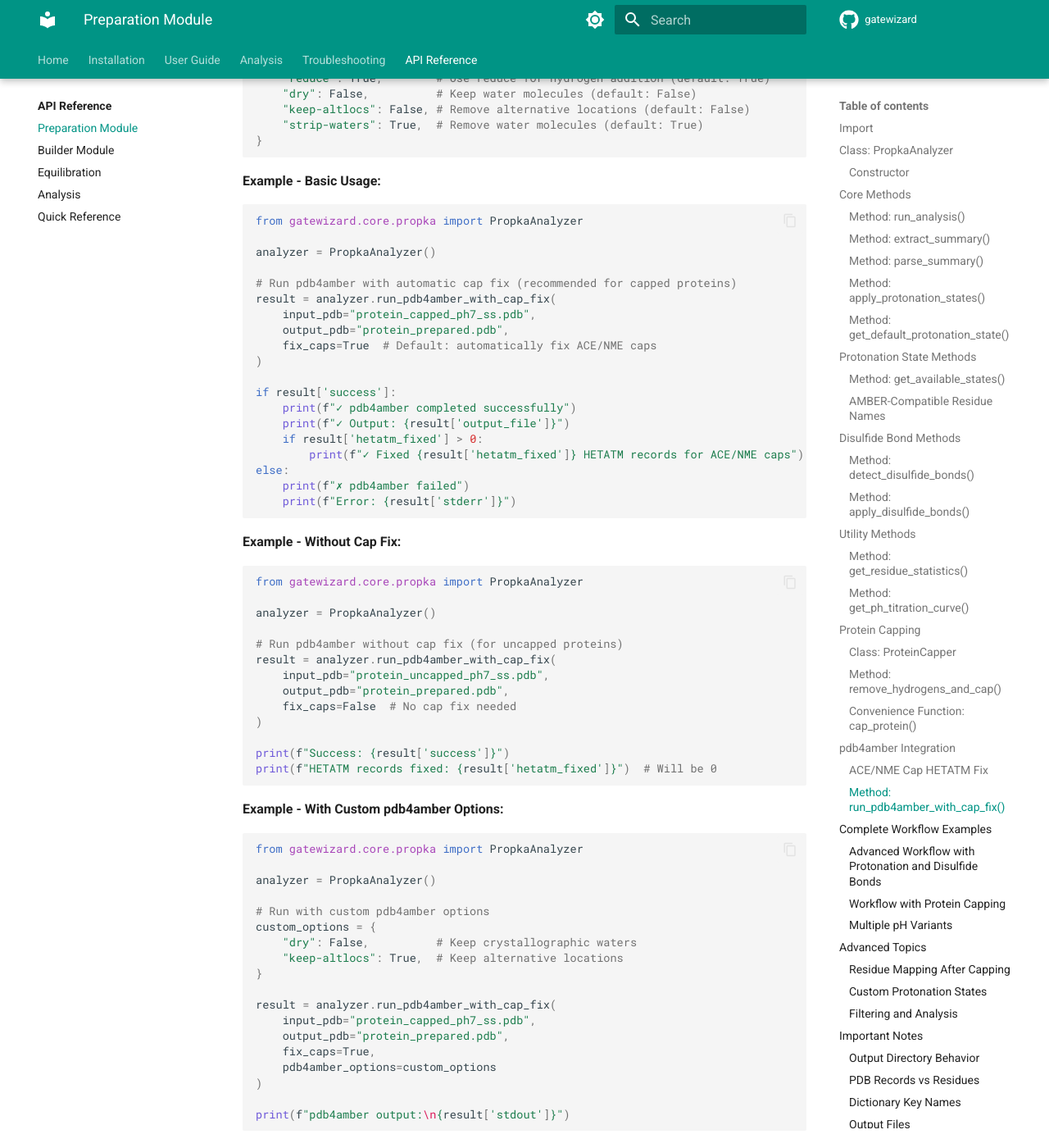
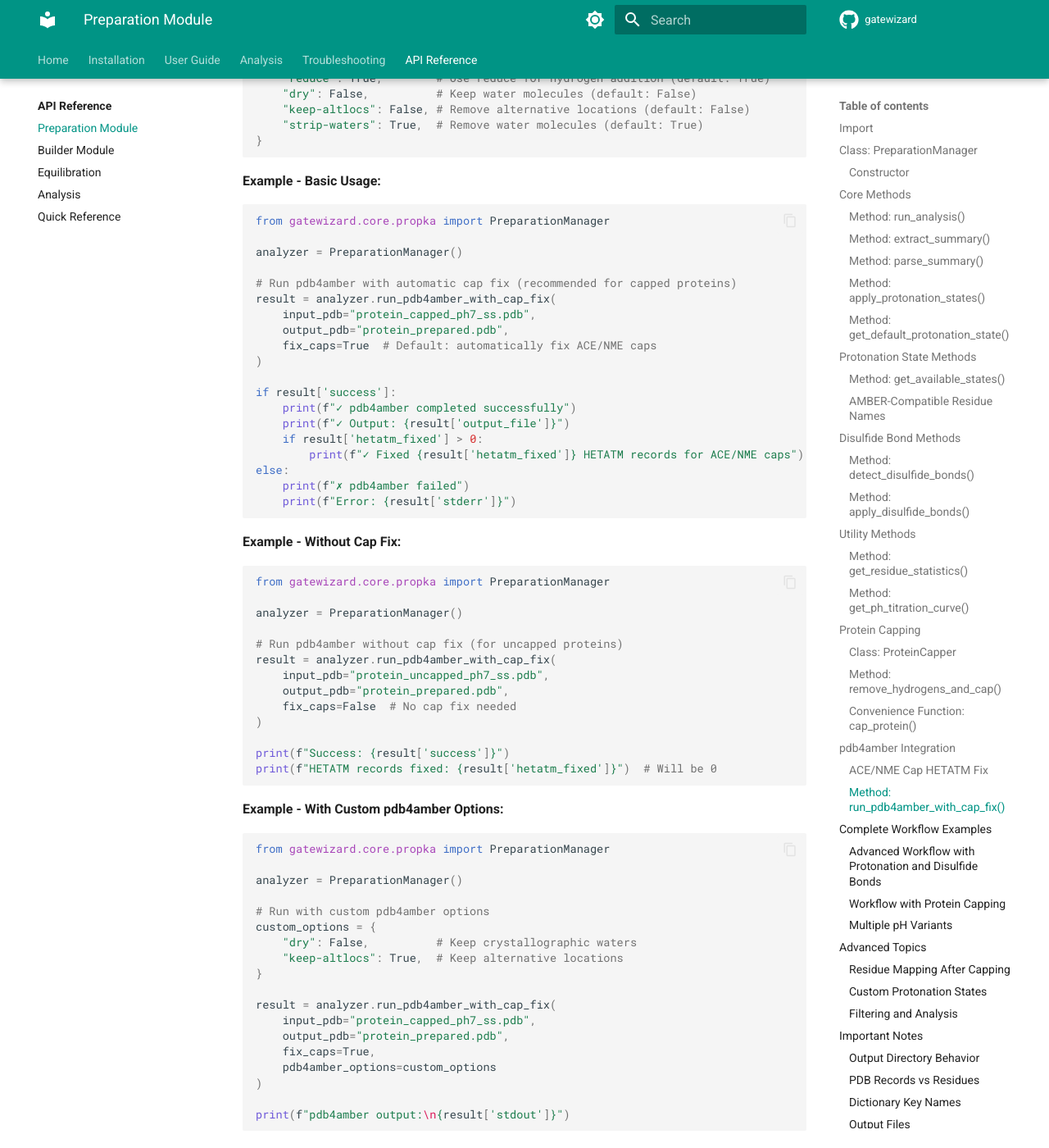
Before and after one commit to maurobedoya/gatewizard, an MkDocs documentation site: the page built from docs/api/preparation.md, in a window 1280 px wide and 1400 px high, scrolled down 26613 px. Shown: the whole window at 82% size. Built offline with MkDocs 1.6.1 and Material for MkDocs 9.7.7, drawn with Linux system fonts in a browser that asks for light colours; comment, search, counter and statistics services are not loaded; the version menu is left out; some of the changed text lies outside the part shown.

Commit message:
Update docs and tests for PreparationManager rename
Replaces all references to PropkaAnalyzer with PreparationManager in documentation and test example files to reflect the updated class name. Adds new example output files and updates test data for consistency with the latest API documentation.

````diff
--- a/docs/api/preparation.md
+++ b/docs/api/preparation.md
@@ -11,18 +11,18 @@ Module for predicting pKa values and managing protonation states in protein stru
 ## Import
 
 ```python
-from gatewizard.core.propka import PropkaAnalyzer
+from gatewizard.core.propka import PreparationManager
 from gatewizard.utils.protein_capping import ProteinCapper
 ```
 
-## Class: PropkaAnalyzer
+## Class: PreparationManager
 
 Main class for running Propka analysis and managing protein protonation states.
 
 ### Constructor
 
 ```python
-PropkaAnalyzer(propka_version: str = "3")
+PreparationManager(propka_version: str = "3")
 ```
 
 **Parameters:**
@@ -31,13 +31,13 @@ PropkaAnalyzer(propka_version: str = "3")
 |-----------|------|---------|-------------|
 | `propka_version` | `str` | `"3"` | Version of Propka to use |
 
-**Returns:** `PropkaAnalyzer` instance
+**Returns:** `PreparationManager` instance
 
 **Example:**
 ```python
-from gatewizard.core.propka import PropkaAnalyzer
-
-analyzer = PropkaAnalyzer(propka_version="3")
+from gatewizard.core.propka import PreparationManager
+
+analyzer = PreparationManager(propka_version="3")
 print(f"Using PROPKA version: {analyzer.propka_version}")
 ```
 
@@ -73,9 +73,9 @@ run_analysis(pdb_file: str, output_dir: Optional[str] = None) -> str
 
 **Example:**
 ```python
-from gatewizard.core.propka import PropkaAnalyzer
-
-analyzer = PropkaAnalyzer()
+from gatewizard.core.propka import PreparationManager
+
+analyzer = PreparationManager()
 pka_file = analyzer.run_analysis("protein.pdb")
 # Returns: "protein.pka"
 ```
@@ -112,9 +112,9 @@ extract_summary(
 
 **Example:**
 ```python
-from gatewizard.core.propka import PropkaAnalyzer
-
-analyzer = PropkaAnalyzer()
+from gatewizard.core.propka import PreparationManager
+
+analyzer = PreparationManager()
 
 # First run analysis to generate the .pka file
 analyzer.run_analysis("protein.pdb")
@@ -201,9 +201,9 @@ PROPKA analyzes both **protein residues** and **ligand molecules** for ionizable
 
 **Example:**
 ```python
-from gatewizard.core.propka import PropkaAnalyzer
-
-analyzer = PropkaAnalyzer()
+from gatewizard.core.propka import PreparationManager
+
+analyzer = PreparationManager()
 
 # First run analysis and extract summary to generate the summary file
 analyzer.run_analysis("protein.pdb")
@@ -391,9 +391,9 @@ Custom states can be specified with or without chain identifiers:
 
 **Example:**
 ```python
-from gatewizard.core.propka import PropkaAnalyzer
-
-analyzer = PropkaAnalyzer()
+from gatewizard.core.propka import PreparationManager
+
+analyzer = PreparationManager()
 pka_file = analyzer.run_analysis("protein.pdb")
 summary_file = analyzer.extract_summary(pka_file)
 residues = analyzer.parse_summary(summary_file)
@@ -447,9 +447,9 @@ get_default_protonation_state(
 
 **Example:**
 ```python
-from gatewizard.core.propka import PropkaAnalyzer
-
-analyzer = PropkaAnalyzer()
+from gatewizard.core.propka import PreparationManager
+
+analyzer = PreparationManager()
 pka_file = analyzer.run_analysis("protein.pdb")
 summary_file = analyzer.extract_summary(pka_file)
 residues = analyzer.parse_summary(summary_file)
@@ -482,9 +482,9 @@ get_available_states(residue_type: str) -> Dict[str, str]
 
 **Example:**
 ```python
-from gatewizard.core.propka import PropkaAnalyzer
-
-analyzer = PropkaAnalyzer()
+from gatewizard.core.propka import PreparationManager
+
+analyzer = PreparationManager()
 his_states = analyzer.get_available_states("HIS")
 print(his_states)
 # Output: {'neutral_epsilon': 'HIE', 'neutral_delta': 'HID', 'protonated': 'HIP'}
@@ -537,9 +537,9 @@ detect_disulfide_bonds(
 
 **Example:**
 ```python
-from gatewizard.core.propka import PropkaAnalyzer
-
-analyzer = PropkaAnalyzer()
+from gatewizard.core.propka import PreparationManager
+
+analyzer = PreparationManager()
 # Detect with default 2.5 Å threshold
 bonds = analyzer.detect_disulfide_bonds("protein.pdb")
 print(f"Found {len(bonds)} disulfide bonds:")
@@ -593,9 +593,9 @@ apply_disulfide_bonds(
 
 **Example:**
 ```python
-from gatewizard.core.propka import PropkaAnalyzer
-
-analyzer = PropkaAnalyzer()
+from gatewizard.core.propka import PreparationManager
+
+analyzer = PreparationManager()
 # Auto-detect and apply
 num_bonds = analyzer.apply_disulfide_bonds(
     input_pdb="protein.pdb",
@@ -619,9 +619,9 @@ Disulfide bonds should be applied **after** protonation states:
 
 **Example:**
 ```python
-from gatewizard.core.propka import PropkaAnalyzer
-
-analyzer = PropkaAnalyzer()
+from gatewizard.core.propka import PreparationManager
+
+analyzer = PreparationManager()
 pka_file = analyzer.run_analysis("protein.pdb")
 summary_file = analyzer.extract_summary(pka_file)
 residues = analyzer.parse_summary(summary_file)
@@ -656,9 +656,9 @@ get_residue_statistics() -> Dict[str, int]
 
 **Example:**
 ```python
-from gatewizard.core.propka import PropkaAnalyzer
-
-analyzer = PropkaAnalyzer()
+from gatewizard.core.propka import PreparationManager
+
+analyzer = PreparationManager()
 pka_file = analyzer.run_analysis("protein.pdb")
 summary_file = analyzer.extract_summary(pka_file)
 residues = analyzer.parse_summary(summary_file)
@@ -701,9 +701,9 @@ get_ph_titration_curve(
 
 **Example:**
 ```python
-from gatewizard.core.propka import PropkaAnalyzer
-
-analyzer = PropkaAnalyzer()
+from gatewizard.core.propka import PreparationManager
+
+analyzer = PreparationManager()
 pka_file = analyzer.run_analysis("protein.pdb")
 summary_file = analyzer.extract_summary(pka_file)
 residues = analyzer.parse_summary(summary_file)
@@ -721,10 +721,10 @@ for residue_id, curve in curves.items():
 You can visualize titration curves using matplotlib. For readability, it's best to plot only specific residues of interest:
 
 ```python
-from gatewizard.core.propka import PropkaAnalyzer
+from gatewizard.core.propka import PreparationManager
 import matplotlib.pyplot as plt
 
-analyzer = PropkaAnalyzer()
+analyzer = PreparationManager()
 pka_file = analyzer.run_analysis("protein.pdb")
 summary_file = analyzer.extract_summary(pka_file)
 residues = analyzer.parse_summary(summary_file)
@@ -790,7 +790,7 @@ print(f"Plotted {len(filtered_curves)} out of {len(curves)} total residues")
 import matplotlib.pyplot as plt
 import numpy as np
 
-analyzer = PropkaAnalyzer()
+analyzer = PreparationManager()
 pka_file = analyzer.run_analysis("protein.pdb")
 summary_file = analyzer.extract_summary(pka_file)
 residues = analyzer.parse_summary(summary_file)
@@ -1178,9 +1178,9 @@ options = {
 **Example - Basic Usage:**
 
 ```python
-from gatewizard.core.propka import PropkaAnalyzer
-
-analyzer = PropkaAnalyzer()
+from gatewizard.core.propka import PreparationManager
+
+analyzer = PreparationManager()
 
 # Run pdb4amber with automatic cap fix (recommended for capped proteins)
 result = analyzer.run_pdb4amber_with_cap_fix(
@@ -1202,9 +1202,9 @@ else:
 **Example - Without Cap Fix:**
 
 ```python
-from gatewizard.core.propka import PropkaAnalyzer
-
-analyzer = PropkaAnalyzer()
+from gatewizard.core.propka import PreparationManager
+
+analyzer = PreparationManager()
 
 # Run pdb4amber without cap fix (for uncapped proteins)
 result = analyzer.run_pdb4amber_with_cap_fix(
@@ -1220,9 +1220,9 @@ print(f"HETATM records fixed: {result['hetatm_fixed']}")  # Will be 0
 **Example - With Custom pdb4amber Options:**
 
 ```python
-from gatewizard.core.propka import PropkaAnalyzer
-
-analyzer = PropkaAnalyzer()
+from gatewizard.core.propka import PreparationManager
+
+analyzer = PreparationManager()
 
 # Run with custom pdb4amber options
 custom_options = {
@@ -1243,7 +1243,7 @@ print(f"pdb4amber output:\n{result['stdout']}")
 **Integration with Complete Workflow:**
 
 ```python
-from gatewizard.core.propka import PropkaAnalyzer
+from gatewizard.core.propka import PreparationManager
 from gatewizard.utils.protein_capping import ProteinCapper
 
 # Step 1: Add caps
@@ -1251,7 +1251,7 @@ capper = ProteinCapper()
 capped_file, mapping = capper.remove_hydrogens_and_cap("protein.pdb")
 
 # Step 2: Run Propka analysis
-analyzer = PropkaAnalyzer()
+analyzer = PreparationManager()
 pka_file = analyzer.run_analysis(capped_file)
 summary_file = analyzer.extract_summary(pka_file)
 residues = analyzer.parse_summary(summary_file)
@@ -1318,9 +1318,9 @@ When using the GUI:
 ### Advanced Workflow with Protonation and Disulfide Bonds
 
 ```python
-from gatewizard.core.propka import PropkaAnalyzer
-
-analyzer = PropkaAnalyzer()
+from gatewizard.core.propka import PreparationManager
+
+analyzer = PreparationManager()
 
 # Step 1: Run Propka analysis
 pka_file = analyzer.run_analysis("protein.pdb", output_dir="output")
@@ -1355,7 +1355,7 @@ print(f"✓ Applied {num_bonds} disulfide bonds (CYS → CYX)")
 ### Workflow with Protein Capping
 
 ```python
-from gatewizard.core.propka import PropkaAnalyzer
+from gatewizard.core.propka import PreparationManager
 from gatewizard.utils.protein_capping import ProteinCapper
 
 # Step 1: Add ACE/NME caps
@@ -1368,7 +1368,7 @@ capped_file, residue_mapping = capper.remove_hydrogens_and_cap(
 print(f"✓ Capped protein: {len(residue_mapping)} residues tracked")
 
 # Step 2: Run Propka on capped structure
-analyzer = PropkaAnalyzer()
+analyzer = PreparationManager()
 pka_file = analyzer.run_analysis(capped_file, output_dir="output")
 summary_file = analyzer.extract_summary(pka_file, output_dir="output")
 residues = analyzer.parse_summary(summary_file)
@@ -1408,9 +1408,9 @@ print(f"✓ Final structure ready: protein_prepared.pdb")
 ### Multiple pH Variants
 
 ```python
-from gatewizard.core.propka import PropkaAnalyzer
-
-analyzer = PropkaAnalyzer()
+from gatewizard.core.propka import PreparationManager
+
+analyzer = PreparationManager()
 
 # Run analysis once
 pka_file = analyzer.run_analysis("protein.pdb", output_dir="output")
@@ -1450,7 +1450,7 @@ When proteins are capped, residue numbers change (all shift by +1). Use the mapp
 
 ```python
 import re
-from gatewizard.core.propka import PropkaAnalyzer
+from gatewizard.core.propka import PreparationManager
 from gatewizard.utils.protein_capping import ProteinCapper
 
 # Step 1: Add ACE/NME caps to get residue mapping
@@ -1463,7 +1463,7 @@ capped_file, residue_mapping = capper.remove_hydrogens_and_cap(
 print(f"✓ Capped protein with {len(residue_mapping)} residues tracked")
 
 # Step 2: Run Propka analysis on capped structure
-analyzer = PropkaAnalyzer()
+analyzer = PreparationManager()
 pka_file = analyzer.run_analysis(capped_file, output_dir="output")
 summary_file = analyzer.extract_summary(pka_file, output_dir="output")
 residues = analyzer.parse_summary(summary_file)
@@ -1519,10 +1519,10 @@ print(f"✓ Applied protonation: {stats['residue_changes']} residues modified")
 Override automatic pH-based protonation with custom states for specific residues:
 
 ```python
-from gatewizard.core.propka import PropkaAnalyzer
+from gatewizard.core.propka import PreparationManager
 
 # Step 1: Run standard Propka workflow
-analyzer = PropkaAnalyzer()
+analyzer = PreparationManager()
 pka_file = analyzer.run_analysis("protein.pdb", output_dir="output")
 summary_file = analyzer.extract_summary(pka_file, output_dir="output")
 residues = analyzer.parse_summary(summary_file)
@@ -1575,10 +1575,10 @@ for spec, state in custom_states.items():
 Identify residues with unusual pKa shifts that may indicate important interactions:
 
 ```python
-from gatewizard.core.propka import PropkaAnalyzer
+from gatewizard.core.propka import PreparationManager
 
 # Step 1: Run Propka analysis
-analyzer = PropkaAnalyzer()
+analyzer = PreparationManager()
 pka_file = analyzer.run_analysis("protein.pdb", output_dir="output")
 summary_file = analyzer.extract_summary(pka_file, output_dir="output")
 residues = analyzer.parse_summary(summary_file)
````
Also changed, not shown: docs/QUICK_REFERENCE.md (+3 -3 lines), docs/api/index.md (+1 -1 lines), 4 other files.
